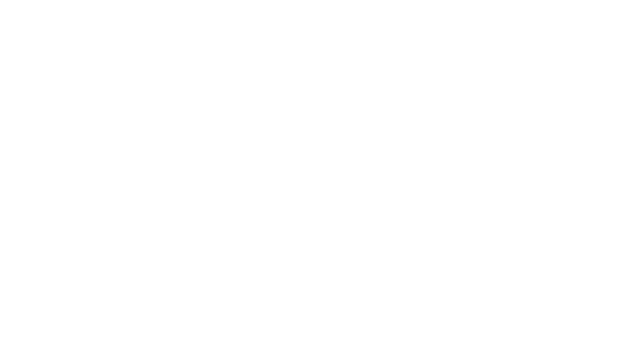
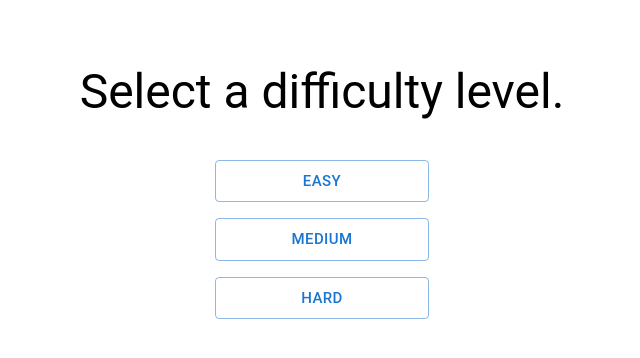
Before and after one commit to CS3219-AY2223S1/cs3219-project-ay2223s1-g2, a React (Create React App) app in the folder frontend/: page /difficulty in a window 1280 px wide. Before the commit this address had no page. Shown: the top 358 px of the page, without its empty margins (318-958 px from the left). Built offline with nearby package versions, Linux system fonts and the light colour scheme.

Commit message:
Create basic difficulty selection

```diff
--- a/frontend/src/App.js
+++ b/frontend/src/App.js
@@ -1,5 +1,6 @@
 import {BrowserRouter as Router, Routes, Route, Navigate} from "react-router-dom";
 import SignupPage from './components/SignupPage';
+import DifficultyPage from "./components/DifficultyPage";
 import {Box} from "@mui/material";
 
 function App() {
@@ -10,6 +11,7 @@
                     <Routes>
                         <Route exact path="/" element={<Navigate replace to="/signup" />}></Route>
                         <Route path="/signup" element={<SignupPage/>}/>
+                        <Route path="/difficulty" element={<DifficultyPage/>}/>
                     </Routes>
                 </Router>
             </Box>
--- /dev/null
+++ b/frontend/src/components/DifficultyPage.js
@@ -0,0 +1,44 @@
+import {
+    Box,
+    Button,
+    Typography
+} from "@mui/material";
+import {useState} from "react";
+import axios from "axios";
+import {URL_USER_SVC} from "../configs";
+import {STATUS_CODE_CONFLICT, STATUS_CODE_CREATED} from "../constants";
+import {Link} from "react-router-dom";
+
+function DifficultyPage() {
+
+    const handleEasy = () => {
+        console.log('EZPZ')
+    }
+
+    const handleMedium = () => {
+        console.log('Gears are grinding')
+    }
+
+    const handleHard = () => {
+        console.log('Oof')
+    }
+
+    return (
+        <Box display={"flex"} flexDirection={"column"} alignItems={"center"}>
+            <Typography variant={"h3"} marginBottom={"2rem"}>Select a difficulty level.</Typography>
+            <Box display={"flex"} flexDirection={"column"} justifyContent={"space-around"} width={"20%"} height={"60%"}>
+                <Box m={1} >
+                    <Button size={"large"} fullWidth={true} variant={"outlined"} onClick={handleEasy}>Easy</Button>
+                </Box>
+                <Box m={1}>
+                    <Button size={"large"} fullWidth={true} variant={"outlined"} onClick={handleMedium}>Medium</Button>
+                </Box>
+                <Box m={1}>
+                    <Button size={"large"} fullWidth={true} variant={"outlined"} onClick={handleHard}>Hard</Button>
+                </Box>
+            </Box>
+        </Box>
+    )
+}
+
+export default DifficultyPage;
```
